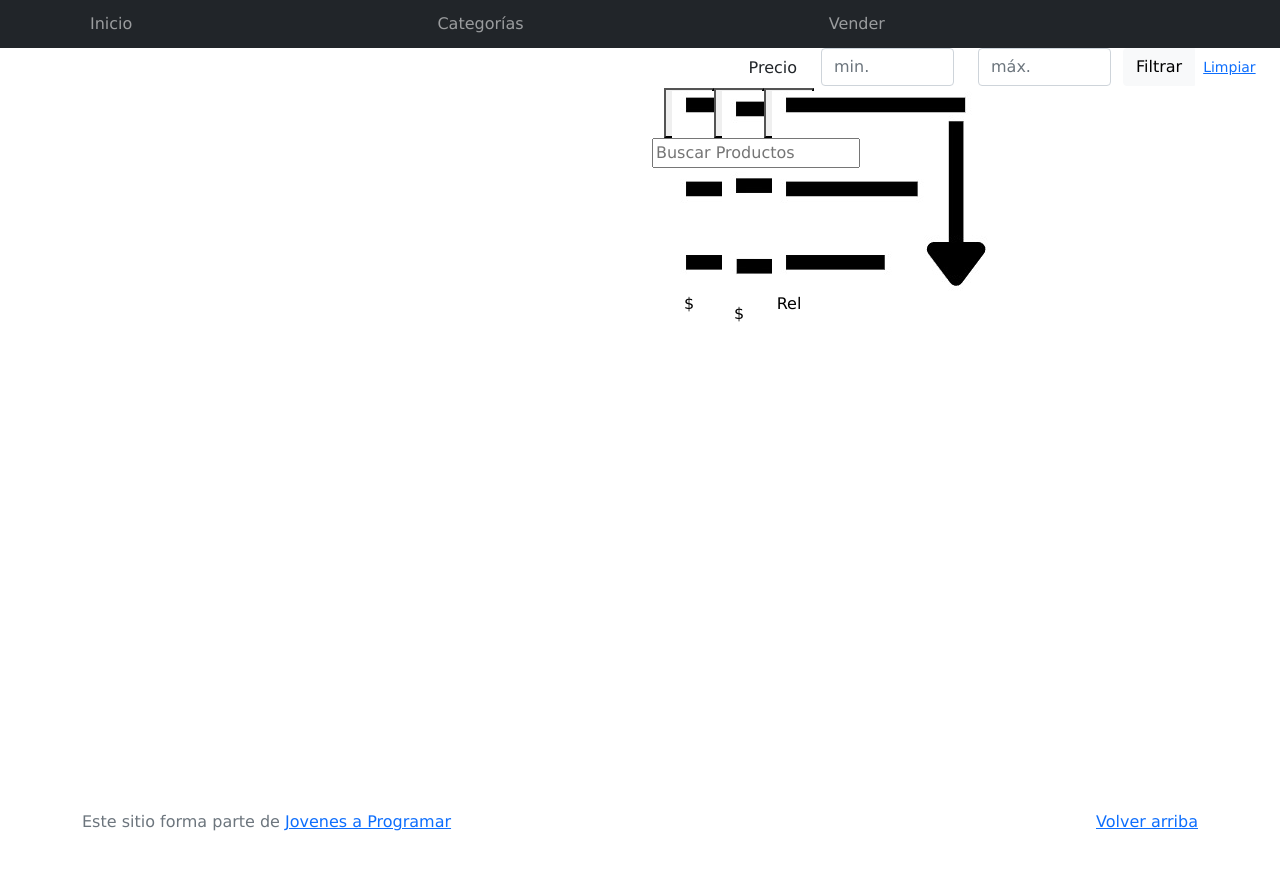
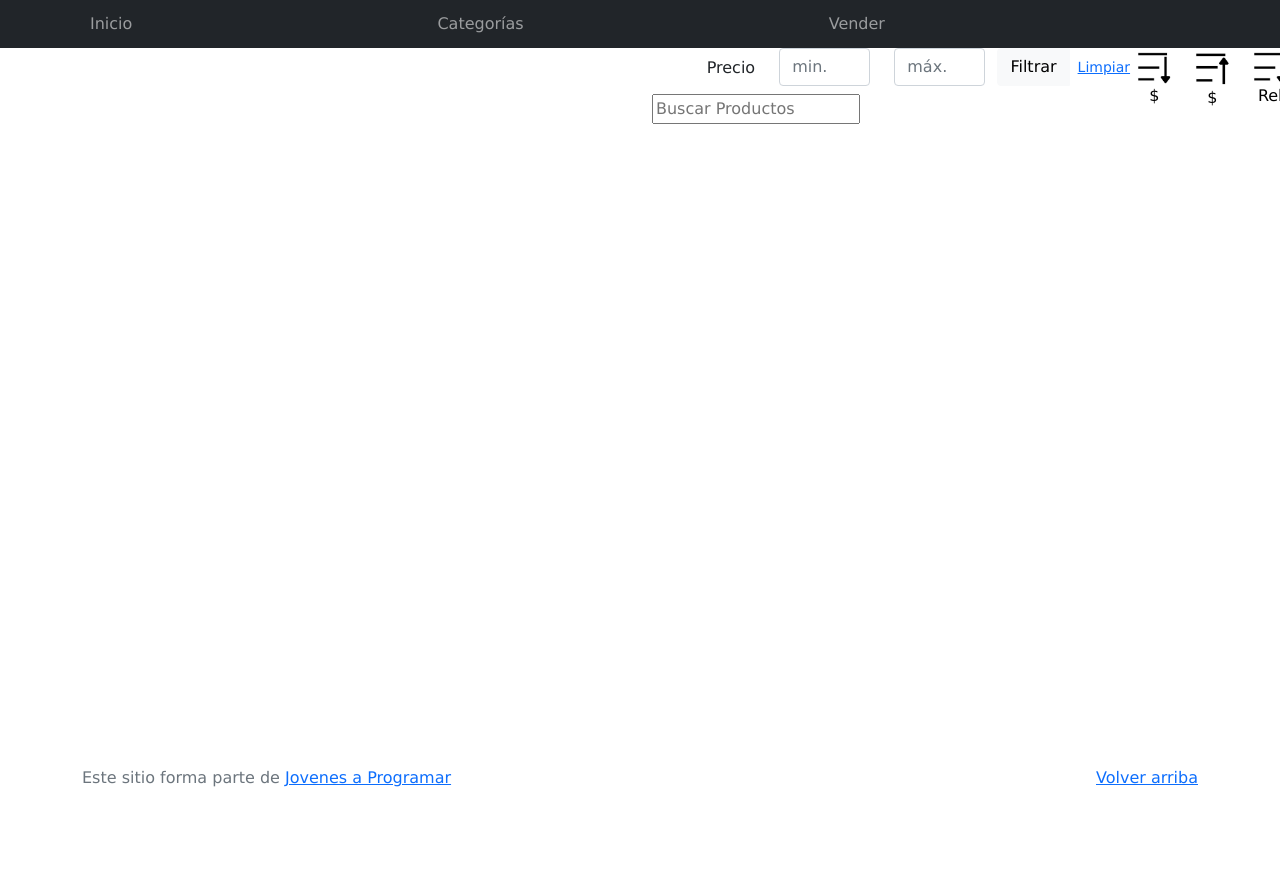
Before and after one commit to joaquinafonso/proyectofinal, a plain HTML site: page products.html in a window 1280 px wide. After the commit the page ends 842 px from the top, so only its background shows below. Drawn offline with Linux system fonts and the light colour scheme; no server answers.

Commit message:
hola
hola

```diff
--- a/css/styles.css
+++ b/css/styles.css
@@ -272,7 +272,6 @@ a.custom-card:hover {
   display: flex;
   flex-flow: row wrap;
 }
-
 .btn-price{
   border-radius: 10px;
 }
@@ -281,10 +280,19 @@ a.custom-card:hover {
   display: flex;
   flex-direction: row;
   width: 20%;
-  margin-right: 40%;
+  padding: 3px;
+  align-items: center;
+  justify-content: center;
 }
 .orderButton {
- float: inline-end;
  width: 50px;
- height: 50px;
+ height: 40px;
+ margin-right: 10px;
+align-items: center;
+justify-content: center;
+border: white;
+background-color: white;
 }
+.imgDA{
+width:36px;
+}
--- a/products.html
+++ b/products.html
@@ -56,9 +56,9 @@
           </div>
         </div>
         <div class="btn-order-group">
-          <button class="orderButton" > <img src="img/decendente.jpg" alt="ascending-down-icon" id="ordenAscendente">$</button>
-          <button class="orderButton" id="ordenDesendente"> <img src="img/ascendente.jpg" alt="descending-filter-icon">$</button>
-          <button class="orderButton" id="ordenRelevancia"> <img src="img/decendente.jpg" alt="ascending-down-icon">Rel</button>
+          <button class="orderButton" id="ordenAscendente"> <img src="img/decendente.jpg" alt="ascending-down-icon" class="imgDA">$</button>
+          <button class="orderButton" id="ordenDesendente"> <img src="img/ascendente.jpg" alt="descending-filter-icon" class="imgDA">$</button>
+          <button class="orderButton" id="ordenRelevancia"> <img src="img/decendente.jpg" alt="ascending-down-icon"class="imgDA">Rel</button>
         </div>
       </div>
       <section>
```
